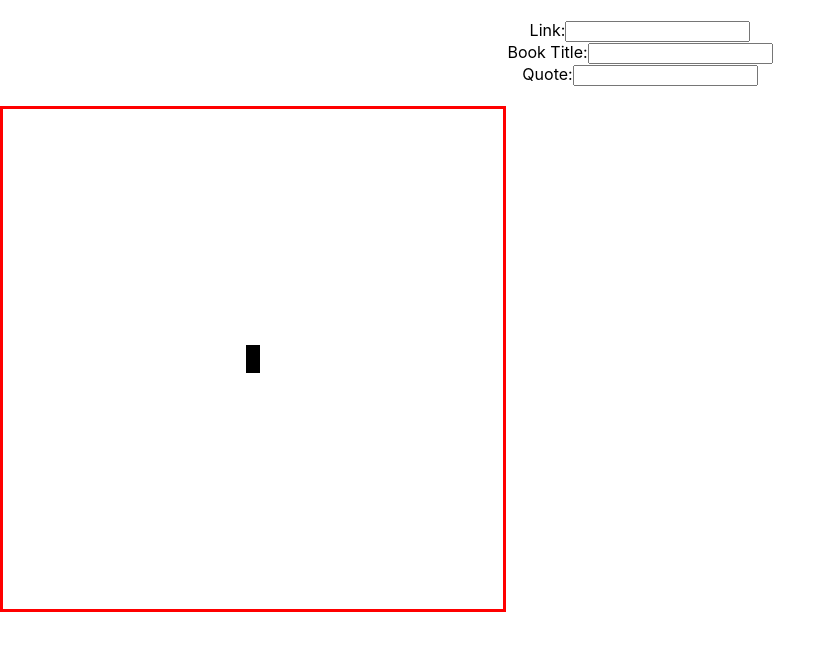
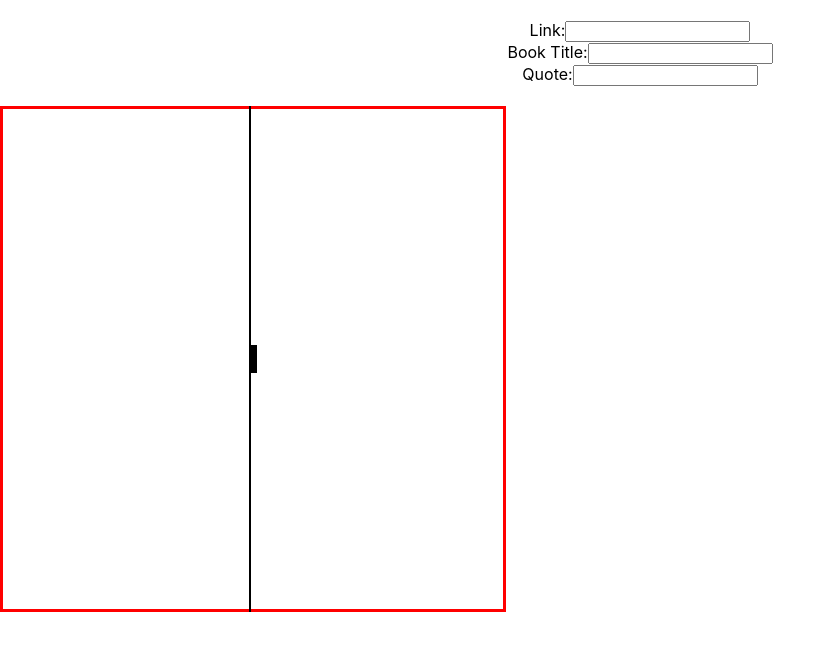
Before and after one commit to csangcap/Picture-Maker, a React (Create React App) app in the folder pic_make/: page / in a window 1280 px wide. Shown: the top 650 px of the page, without its empty margins (0-836 px from the left). Built offline with nearby package versions, Linux system fonts and the light colour scheme.

Commit message:
css trials
messing around with the css file to get everything to work in my favor.

```diff
--- a/pic_make/src/App.css
+++ b/pic_make/src/App.css
@@ -47,21 +47,20 @@
 }
 
 img {
-  height: auto;
+  height: 500px;
   width: inherit;
 }
 
 .image {
-  border: black solid 4px;
   margin: none;
+  border: solid black 1px;
 }
 
 .text {
-  text-size-adjust: auto;
+  font-size-adjust: auto;
   justify-content: center;
   align-items: center;
   border: solid black 3px;
-  margin: none;
   max-width: inherit;
-  max-height: inherit;
+  max-height: 500px;
 }
```
